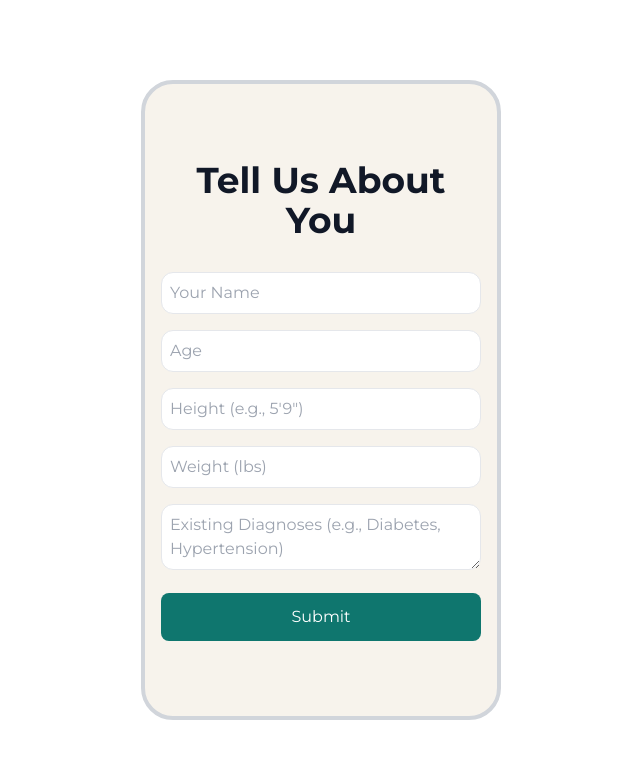
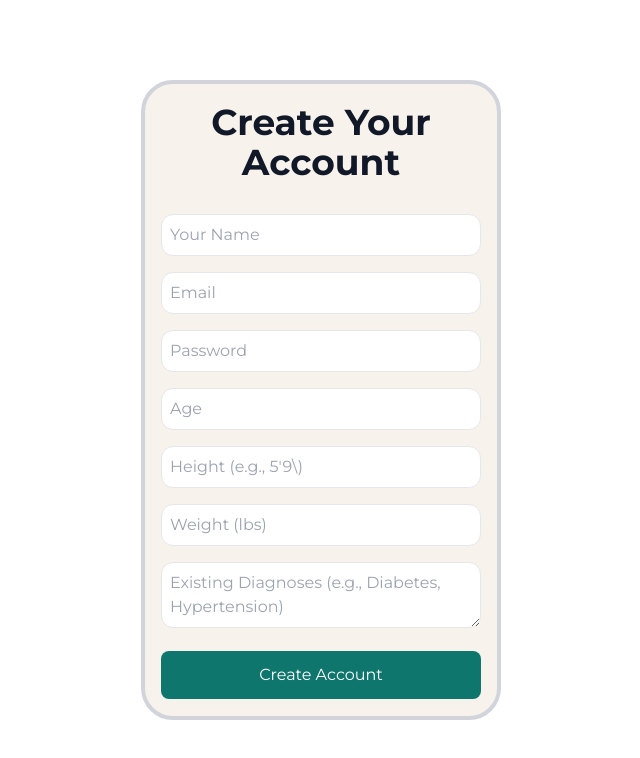
Before and after one commit to KatrinaFinney/vivea-health, a Next.js app: page /patient/input in a window 1280 px wide. Shown: the top 758 px of the page, without its empty margins (319-959 px from the left). Built offline with nearby package versions, Linux system fonts and the light colour scheme.

Commit message:
Added Functionality

```diff
--- a/pages/patient/dashboard.js
+++ b/pages/patient/dashboard.js
@@ -1,11 +1,18 @@
-// pages/patient/dashboard.js
 import { useRouter } from "next/router";
-import { useState } from "react";
+import { useEffect, useState } from "react";
 import HomePage from "../../src/components/HomePage";
 
 export default function Dashboard() {
   const router = useRouter();
   const { query } = router;
+
+  // Check for auth token on mount; if not present, redirect to login
+  useEffect(() => {
+    const token = localStorage.getItem("authToken");
+    if (!token) {
+      router.push("/patient/login");
+    }
+  }, [router]);
 
   // Retrieve patient data from query parameters (or use defaults)
   const [patientName] = useState(query.patientName || "Sarah");
@@ -41,7 +48,7 @@ export default function Dashboard() {
   const switchTab = (tab) => setActiveTab(tab);
   const [showChatbot, setShowChatbot] = useState(false);
 
-  // For demo purposes, we can define some dummy AI suggestions.
+  // For demo, add some dummy AI suggestions
   const dummySuggestions = [
     "Drink more water",
     "Take a 10-minute walk",
@@ -53,7 +60,7 @@ export default function Dashboard() {
     <HomePage
       patientName={patientName}
       healthData={healthData}
-      aiSuggestions={dummySuggestions}  // Now we pass dummy suggestions so the cards appear
+      aiSuggestions={dummySuggestions}
       selectedMetric={selectedMetric}
       dummyData={dummyData}
       metricLabels={metricLabels}
--- /dev/null
+++ b/pages/patient/login.js
@@ -0,0 +1,5 @@
+import LoginPage from "../../src/components/LoginPage";
+
+export default function Login() {
+  return <LoginPage />;
+}
--- a/src/components/InputPage.js
+++ b/src/components/InputPage.js
@@ -5,31 +5,59 @@ import { useRouter } from "next/router";
 export default function InputPage() {
   const router = useRouter();
   const [patientName, setPatientName] = useState("");
+  const [email, setEmail] = useState("");
+  const [password, setPassword] = useState("");
   const [healthData, setHealthData] = useState({
     age: "",
     height: "",
     weight: "",
     conditions: "",
   });
+  const [errors, setErrors] = useState({});
   const [isLoading, setIsLoading] = useState(false);
 
   const handleInputChange = (e) => {
     const { name, value } = e.target;
+    // Clear error for the field being edited
+    setErrors((prev) => ({ ...prev, [name]: null }));
     if (name === "patientName") {
       setPatientName(value);
+    } else if (name === "email") {
+      setEmail(value);
+    } else if (name === "password") {
+      setPassword(value);
     } else {
       setHealthData({ ...healthData, [name]: value });
     }
   };
 
+  const validateInputs = () => {
+    const newErrors = {};
+    if (!patientName.trim()) newErrors.patientName = "Name is required.";
+    if (!email.trim() || !email.includes("@"))
+      newErrors.email = "Please enter a valid email.";
+    if (!password) newErrors.password = "Password is required.";
+    if (!healthData.age || isNaN(healthData.age) || Number(healthData.age) <= 0)
+      newErrors.age = "Please enter a valid age.";
+    if (!healthData.height.trim()) newErrors.height = "Height is required.";
+    if (!healthData.weight || isNaN(healthData.weight) || Number(healthData.weight) <= 0)
+      newErrors.weight = "Please enter a valid weight.";
+    return newErrors;
+  };
+
   const handleSubmit = () => {
+    const validationErrors = validateInputs();
+    if (Object.keys(validationErrors).length > 0) {
+      setErrors(validationErrors);
+      return;
+    }
     setIsLoading(true);
-    // Simulate a delay and then navigate to the dashboard page with query parameters
+    // Simulate account creation delay then navigate to dashboard with query parameters
     setTimeout(() => {
       setIsLoading(false);
       router.push({
         pathname: "/patient/dashboard",
-        query: { patientName, ...healthData },
+        query: { patientName, email, ...healthData },
       });
     }, 2000);
   };
@@ -42,10 +70,12 @@ export default function InputPage() {
       <div className="border-4 border-gray-300 rounded-3xl p-4 w-[360px] min-h-[640px] flex flex-col justify-center mx-auto bg-[#F7F3EC]">
         <div className="text-center mb-8">
           <h1 className="text-4xl font-bold text-gray-900">
-            Tell Us About You
+            Create Your Account
           </h1>
         </div>
         <div className="max-w-md w-full space-y-4">
+          {/* Patient Name */}
+          <div>
             <input
               type="text"
               name="patientName"
@@ -54,6 +84,40 @@ export default function InputPage() {
               onChange={handleInputChange}
               className="w-full p-2 border rounded-md bg-white text-gray-900"
             />
+            {errors.patientName && (
+              <p className="text-xs text-red-500 mt-1">{errors.patientName}</p>
+            )}
+          </div>
+          {/* Email */}
+          <div>
+            <input
+              type="email"
+              name="email"
+              placeholder="Email"
+              value={email}
+              onChange={handleInputChange}
+              className="w-full p-2 border rounded-md bg-white text-gray-900"
+            />
+            {errors.email && (
+              <p className="text-xs text-red-500 mt-1">{errors.email}</p>
+            )}
+          </div>
+          {/* Password */}
+          <div>
+            <input
+              type="password"
+              name="password"
+              placeholder="Password"
+              value={password}
+              onChange={handleInputChange}
+              className="w-full p-2 border rounded-md bg-white text-gray-900"
+            />
+            {errors.password && (
+              <p className="text-xs text-red-500 mt-1">{errors.password}</p>
+            )}
+          </div>
+          {/* Age */}
+          <div>
             <input
               type="number"
               name="age"
@@ -62,14 +126,26 @@ export default function InputPage() {
               onChange={handleInputChange}
               className="w-full p-2 border rounded-md bg-white text-gray-900"
             />
+            {errors.age && (
+              <p className="text-xs text-red-500 mt-1">{errors.age}</p>
+            )}
+          </div>
+          {/* Height */}
+          <div>
             <input
               type="text"
               name="height"
-            placeholder={`Height (e.g., 5'9")`}
+              placeholder="Height (e.g., 5'9\)"
               value={healthData.height}
               onChange={handleInputChange}
               className="w-full p-2 border rounded-md bg-white text-gray-900"
             />
+            {errors.height && (
+              <p className="text-xs text-red-500 mt-1">{errors.height}</p>
+            )}
+          </div>
+          {/* Weight */}
+          <div>
             <input
               type="number"
               name="weight"
@@ -78,6 +154,12 @@ export default function InputPage() {
               onChange={handleInputChange}
               className="w-full p-2 border rounded-md bg-white text-gray-900"
             />
+            {errors.weight && (
+              <p className="text-xs text-red-500 mt-1">{errors.weight}</p>
+            )}
+          </div>
+          {/* Conditions */}
+          <div>
             <textarea
               name="conditions"
               placeholder="Existing Diagnoses (e.g., Diabetes, Hypertension)"
@@ -85,11 +167,12 @@ export default function InputPage() {
               onChange={handleInputChange}
               className="w-full p-2 border rounded-md bg-white text-gray-900"
             ></textarea>
+          </div>
           <button
             onClick={handleSubmit}
             className="w-full bg-teal-700 text-white py-3 px-6 rounded"
           >
-            {isLoading ? "Creating your dashboard..." : "Submit"}
+            {isLoading ? "Creating your account..." : "Create Account"}
           </button>
         </div>
       </div>
--- /dev/null
+++ b/src/components/LoginPage.js
@@ -0,0 +1,103 @@
+import { useState } from "react";
+import { useRouter } from "next/router";
+
+export default function LoginPage() {
+  const router = useRouter();
+  const [email, setEmail] = useState("");
+  const [password, setPassword] = useState("");
+  const [errors, setErrors] = useState({});
+  const [isLoading, setIsLoading] = useState(false);
+
+  const handleChangeEmail = (e) => {
+    setEmail(e.target.value);
+    setErrors((prev) => ({ ...prev, email: null, general: null }));
+  };
+
+  const handleChangePassword = (e) => {
+    setPassword(e.target.value);
+    setErrors((prev) => ({ ...prev, password: null, general: null }));
+  };
+
+  const validateInputs = () => {
+    const newErrors = {};
+    if (!email.trim() || !email.includes("@")) {
+      newErrors.email = "Please enter a valid email.";
+    }
+    if (!password) {
+      newErrors.password = "Password is required.";
+    }
+    return newErrors;
+  };
+
+  const handleSubmit = () => {
+    const validationErrors = validateInputs();
+    if (Object.keys(validationErrors).length > 0) {
+      setErrors(validationErrors);
+      return;
+    }
+    setIsLoading(true);
+    // Simulate authentication API call delay (2 seconds)
+    setTimeout(() => {
+      // For demo: valid credentials are email: user@example.com, password: password
+      if (email === "user@example.com" && password === "password") {
+        // Store a dummy auth token in localStorage
+        localStorage.setItem("authToken", "dummy-token");
+        // Navigate to dashboard
+        router.push("/patient/dashboard");
+      } else {
+        setErrors({ general: "Invalid email or password." });
+      }
+      setIsLoading(false);
+    }, 2000);
+  };
+
+  return (
+    <div
+      className="min-h-screen flex items-center justify-center bg-white"
+      style={{ fontFamily: "Montserrat, sans-serif" }}
+    >
+      <div className="border-4 border-gray-300 rounded-3xl p-4 w-[360px] min-h-[640px] flex flex-col justify-center mx-auto bg-[#F7F3EC]">
+        <div className="text-center mb-8">
+          <h1 className="text-4xl font-bold text-gray-900">Log In</h1>
+        </div>
+        <div className="max-w-md w-full space-y-4">
+          {errors.general && (
+            <p className="text-xs text-red-500 text-center">{errors.general}</p>
+          )}
+          <div>
+            <input
+              type="email"
+              name="email"
+              placeholder="Email"
+              value={email}
+              onChange={handleChangeEmail}
+              className="w-full p-2 border rounded-md bg-white text-gray-900"
+            />
+            {errors.email && (
+              <p className="text-xs text-red-500 mt-1">{errors.email}</p>
+            )}
+          </div>
+          <div>
+            <input
+              type="password"
+              name="password"
+              placeholder="Password"
+              value={password}
+              onChange={handleChangePassword}
+              className="w-full p-2 border rounded-md bg-white text-gray-900"
+            />
+            {errors.password && (
+              <p className="text-xs text-red-500 mt-1">{errors.password}</p>
+            )}
+          </div>
+          <button
+            onClick={handleSubmit}
+            className="w-full bg-green-700 glowing-button text-white py-3 px-6 rounded"
+          >
+            {isLoading ? "Logging in..." : "Log In"}
+          </button>
+        </div>
+      </div>
+    </div>
+  );
+}
--- a/src/components/SplashPage.js
+++ b/src/components/SplashPage.js
@@ -6,6 +6,10 @@ export default function SplashPage({ onShowForm }) {
 
   const navigateToInput = () => {
     router.push("/patient/input");
+  };
+
+  const navigateToLogin = () => {
+    router.push("/patient/login");
   };
 
   return (
@@ -39,6 +43,13 @@ export default function SplashPage({ onShowForm }) {
           >
             Tell Us About You
           </button>
+          <div className="text-center text-gray-800">or</div>
+          <button
+            onClick={navigateToLogin}
+            className="bg-green-700 glowing-button text-white py-3 px-6 rounded w-4/5"
+          >
+            Log In
+          </button>
         </div>
       </div>
     </div>
```
Lines whose indentation alone changed are shown as unchanged.
